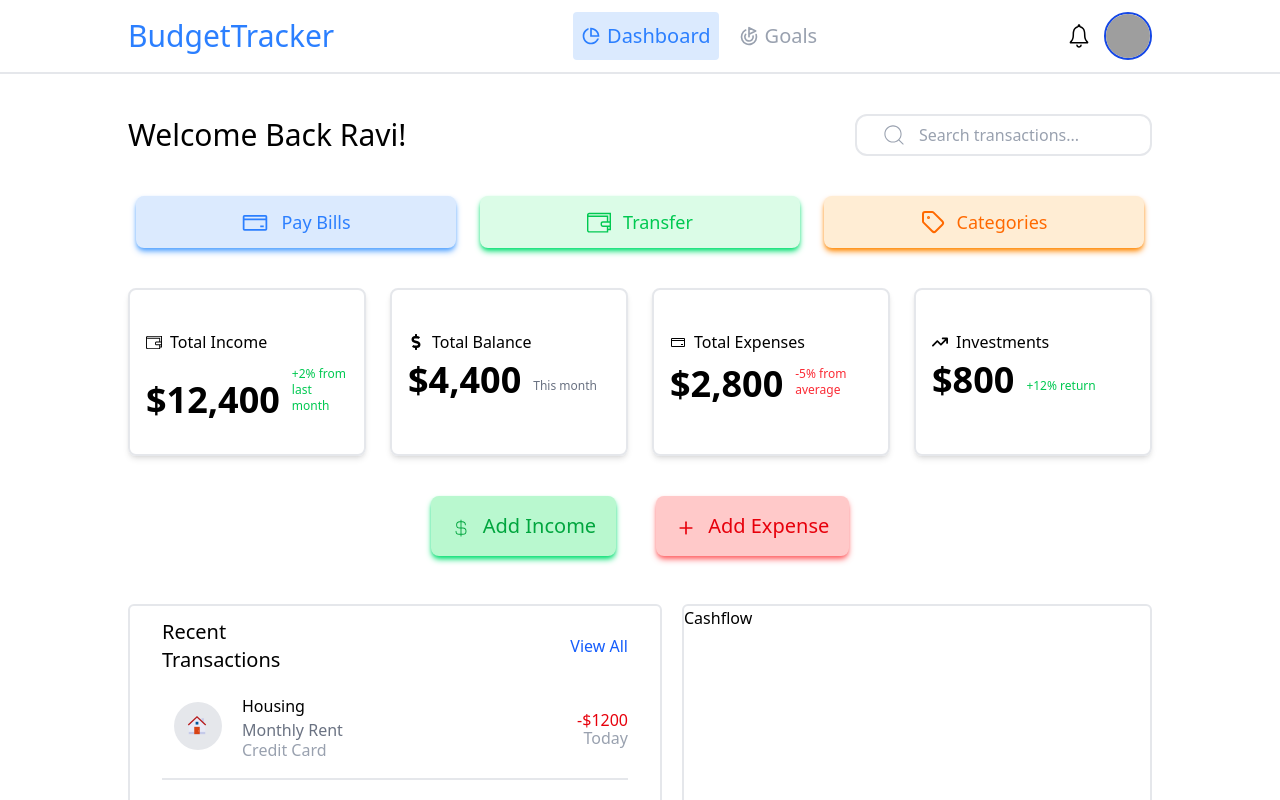
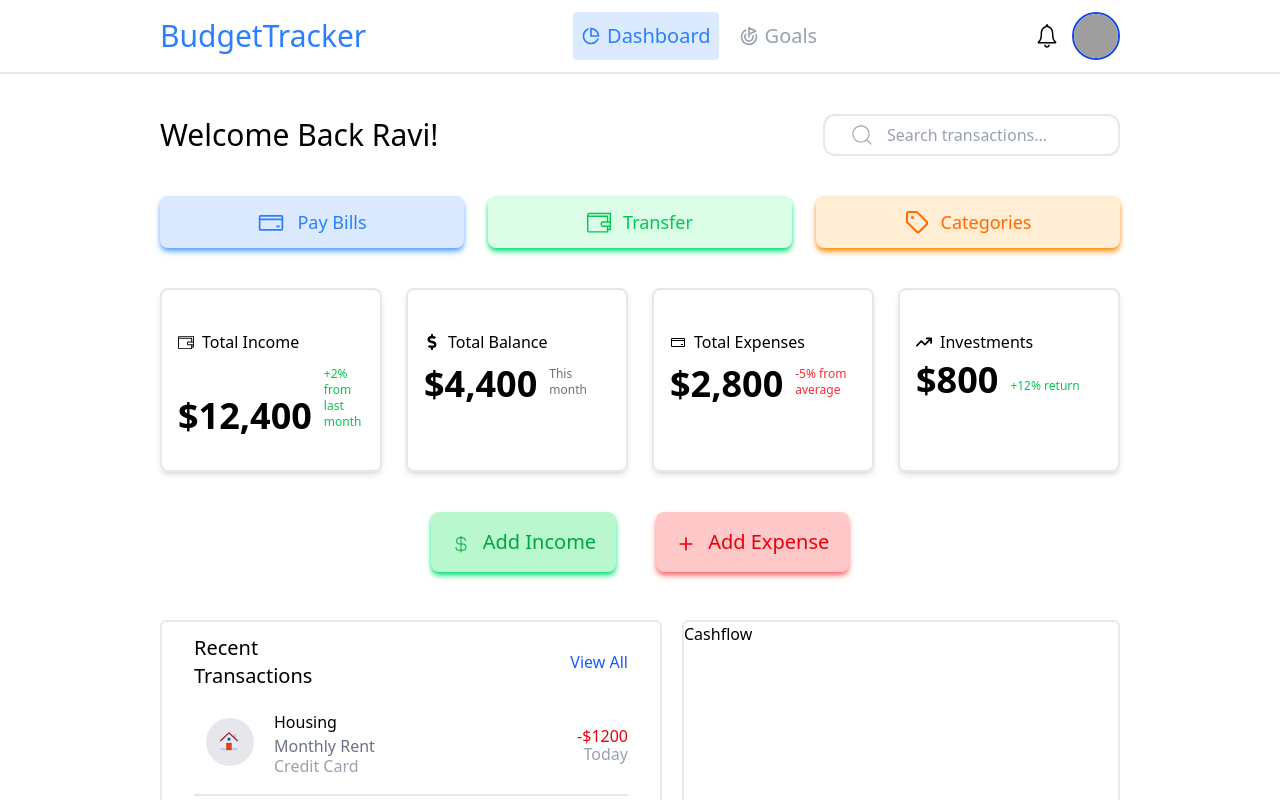
Before and after one commit to ravikhokhar23/budget-tracker, a React app: page / in a window 1280 px wide. Shown: the top 800 px of the page. Built offline with nearby package versions, Linux system fonts and the light colour scheme; grey boxes are pictures that could not be loaded; the HTML template or start-up script is replaced by a standard one.

Commit message:
Added left and right margin

```diff
--- a/src/components/content/Content.jsx
+++ b/src/components/content/Content.jsx
@@ -6,7 +6,7 @@ import Welcome from "./Welcome";
 
 const Content = () => {
   return (
-    <main className="px-32 w-full h-screen">
+    <main className="px-40 w-full h-screen">
       <Welcome />
       <Actions />
       <IncomeExpenseCard />
--- a/src/components/header/Header.jsx
+++ b/src/components/header/Header.jsx
@@ -4,7 +4,7 @@ import Tabs from "./Tabs";
 
 const Header = () => {
   return (
-    <div className="flex px-32 py-3 justify-between items-center border-b-2 border-b-gray-200">
+    <div className="flex px-40 py-3 justify-between items-center border-b-2 border-b-gray-200">
       <Logo />
       <Tabs />
       <Profile />
```
